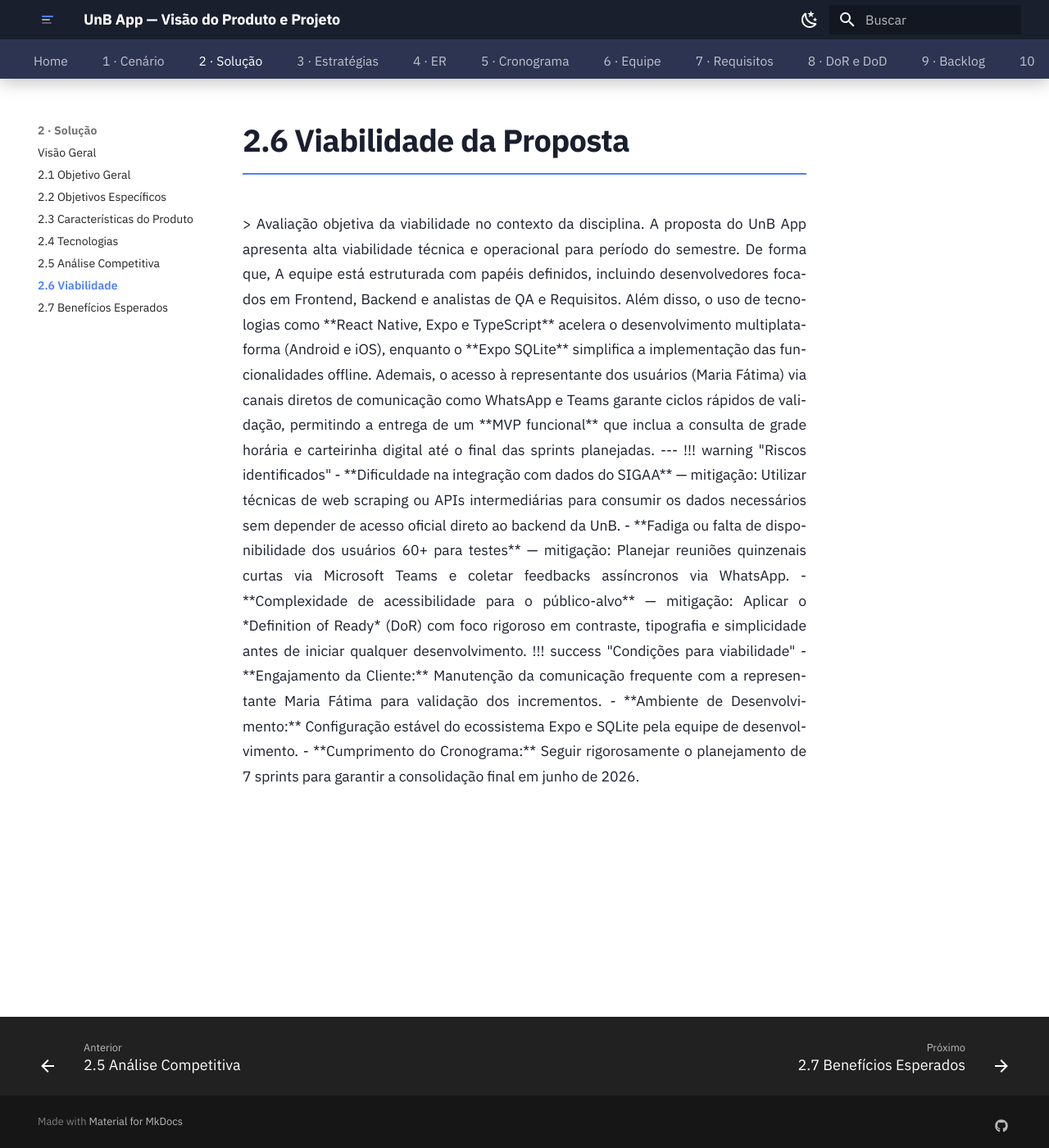
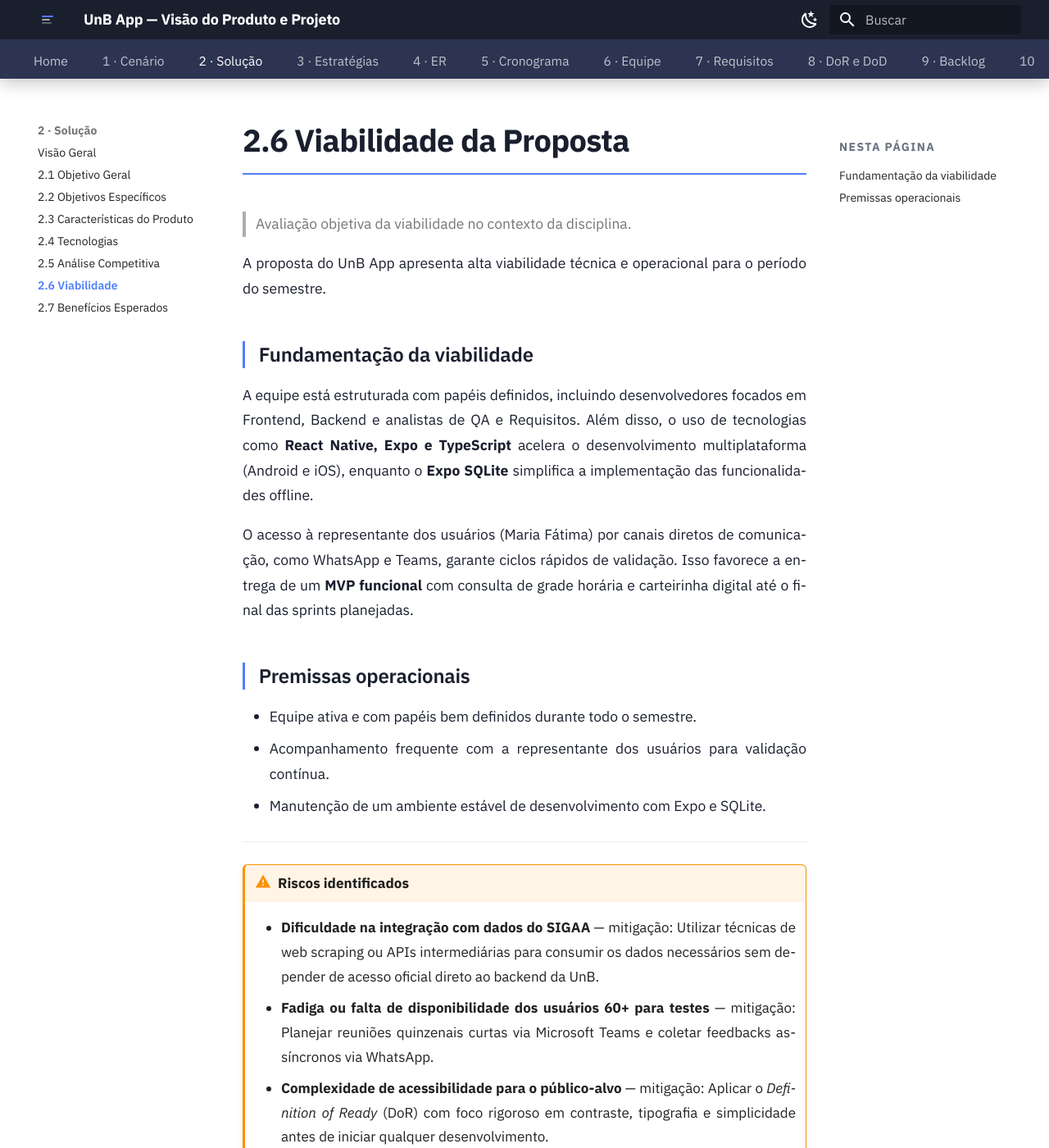
Before and after one commit to mdsreq-fga-unb/REQ-2026.1-T02-UnB-App, an MkDocs documentation site: the page built from docs/02-solucao/viabilidade.md, in a window 1280 px wide and 1400 px high. Shown: the whole window at 82% size. Built offline with MkDocs 1.6.1 and Material for MkDocs 9.7.7, drawn with Linux system fonts in a browser that asks for light colours; some of the changed text lies outside the part shown.

Commit message:
docs(viabilidade): reorganização e clareza no texto sobre a viabilidade da proposta
Co-authored-by: PedroGTG <ph.xavier.exe@gmail.com>

```diff
--- a/docs/02-solucao/viabilidade.md
+++ b/docs/02-solucao/viabilidade.md
@@ -1,13 +1,20 @@
 # 2.6 Viabilidade da Proposta
-
-<div align="justify">
 
 > Avaliação objetiva da viabilidade no contexto da disciplina.
 
-A proposta do UnB App apresenta alta viabilidade técnica e operacional para  período do semestre. De forma que, A equipe está estruturada com papéis definidos, incluindo desenvolvedores focados em Frontend, Backend e analistas de QA e Requisitos. Além disso, o uso de tecnologias como **React Native, Expo e TypeScript** acelera o desenvolvimento multiplataforma (Android e iOS), enquanto o **Expo SQLite** simplifica a implementação das funcionalidades offline.
+A proposta do UnB App apresenta alta viabilidade técnica e operacional para o período do semestre.
 
-Ademais, o acesso à representante dos usuários (Maria Fátima) via canais diretos de comunicação como WhatsApp e Teams garante ciclos rápidos de validação, permitindo a entrega de um **MVP funcional** que inclua a consulta de grade horária e carteirinha digital até o final das sprints planejadas.
+## Fundamentação da viabilidade
 
+A equipe está estruturada com papéis definidos, incluindo desenvolvedores focados em Frontend, Backend e analistas de QA e Requisitos. Além disso, o uso de tecnologias como **React Native, Expo e TypeScript** acelera o desenvolvimento multiplataforma (Android e iOS), enquanto o **Expo SQLite** simplifica a implementação das funcionalidades offline.
+
+O acesso à representante dos usuários (Maria Fátima) por canais diretos de comunicação, como WhatsApp e Teams, garante ciclos rápidos de validação. Isso favorece a entrega de um **MVP funcional** com consulta de grade horária e carteirinha digital até o final das sprints planejadas.
+
+## Premissas operacionais
+
+- Equipe ativa e com papéis bem definidos durante todo o semestre.
+- Acompanhamento frequente com a representante dos usuários para validação contínua.
+- Manutenção de um ambiente estável de desenvolvimento com Expo e SQLite.
 
 
 ---
@@ -21,5 +28,3 @@ Ademais, o acesso à representante dos usuários (Maria Fátima) via canais dire
     - **Engajamento da Cliente:** Manutenção da comunicação frequente com a representante Maria Fátima para validação dos incrementos.
     - **Ambiente de Desenvolvimento:** Configuração estável do ecossistema Expo e SQLite pela equipe de desenvolvimento.
     - **Cumprimento do Cronograma:** Seguir rigorosamente o planejamento de 7 sprints para garantir a consolidação final em junho de 2026.
-
-</div>
```
